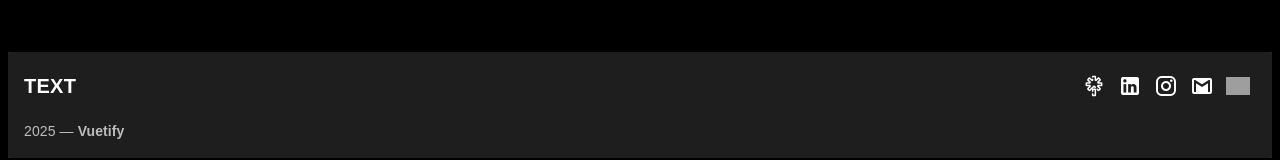
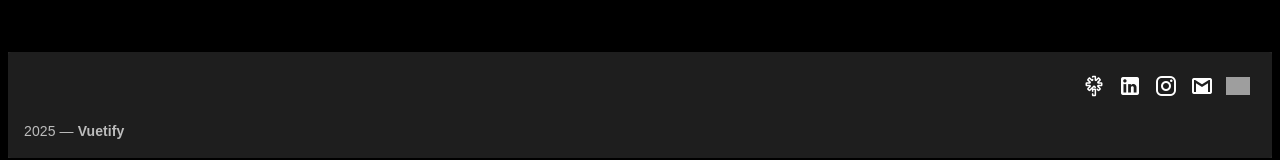
Before and after one commit to Luca9862/lucacanali.me, a Vue app: page / in a window 1280 px wide. Shown: the part 859-1019 px from the top of the page. Built offline with nearby package versions, Linux system fonts and the light colour scheme; grey boxes are pictures that could not be loaded.

Commit message:
fix(LCC-5): title pie bottom navigation

```diff
--- a/src/components/InfoHome.vue
+++ b/src/components/InfoHome.vue
@@ -3,7 +3,7 @@
         <v-footer dark padless>
             <v-card class="flex" flat tile>
                 <v-card-title class="teal">
-                    <strong class="subheading">TEXT</strong>
+                    <strong class="subheading"></strong>
 
                     <v-spacer></v-spacer>
 
```
